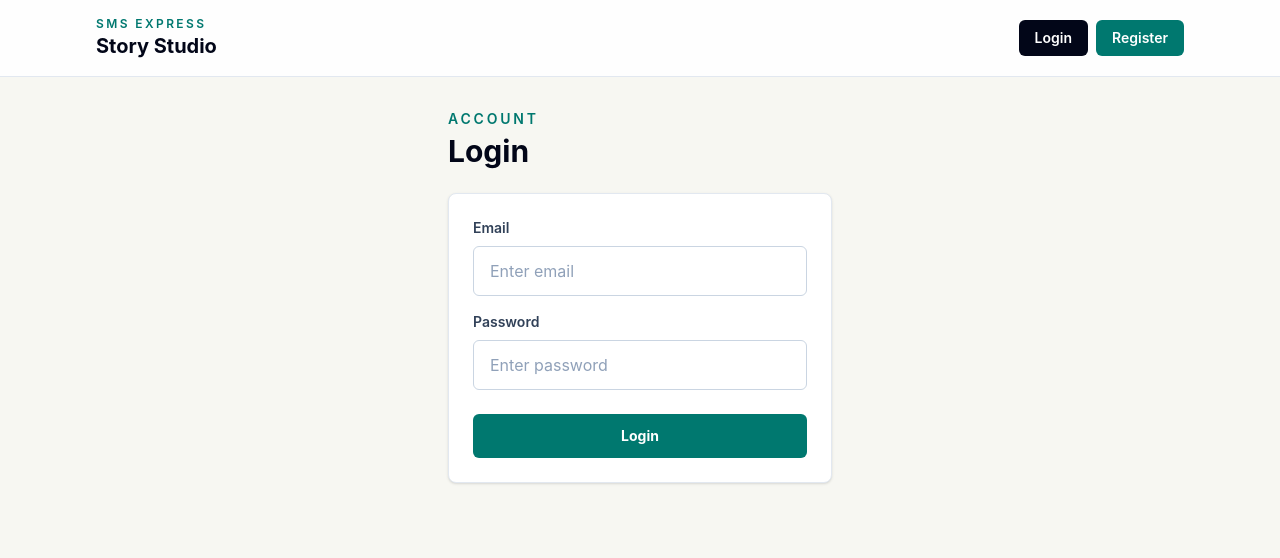
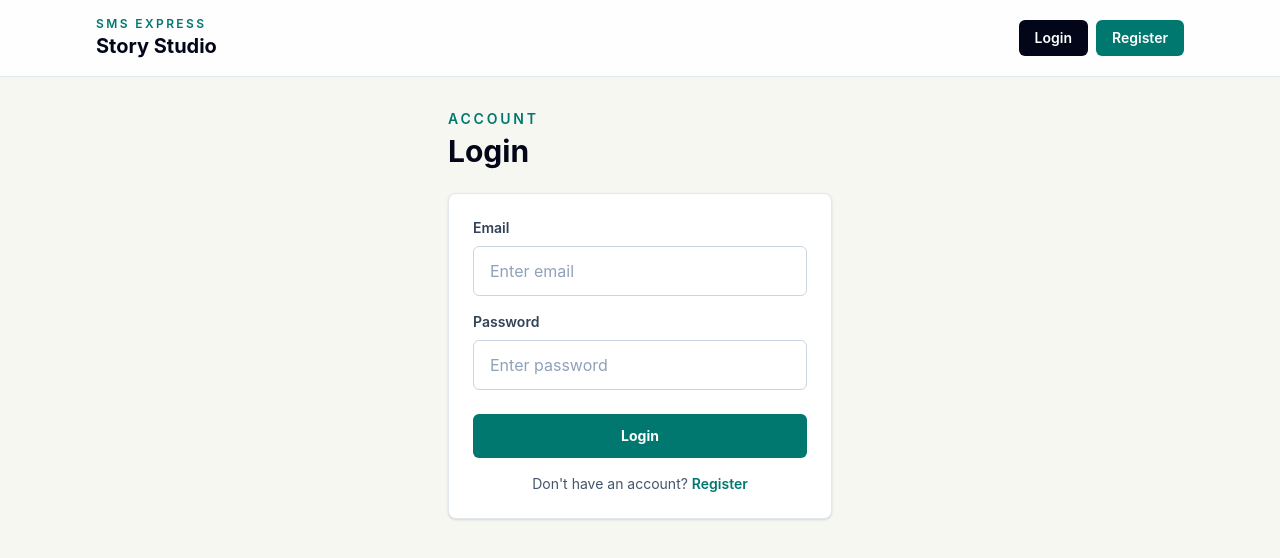
Before and after one commit to NKBelie/SMS-Express-App, a React (Vite) app: page /login in a window 1280 px wide. Shown: the top 558 px of the page. Built offline with nearby package versions, Linux system fonts and the light colour scheme.

Commit message:
add register linked to login page

```diff
--- a/src/pages/Login.jsx
+++ b/src/pages/Login.jsx
@@ -1,6 +1,6 @@
 import { useState } from 'react'
 import { useMutation } from '@tanstack/react-query'
-import { useNavigate } from 'react-router-dom'
+import { Link, useNavigate } from 'react-router-dom'
 import { loginUser } from '../services/authService'
 import { useAuth } from '../context/AuthContext'
 
@@ -87,6 +87,13 @@ function Login() {
         >
           {loginMutation.isPending ? 'Logging In...' : 'Login'}
         </button>
+
+        <p className="text-center text-sm text-slate-600">
+          Don&apos;t have an account?{' '}
+          <Link to="/register" className="font-semibold text-teal-700 hover:underline">
+            Register
+          </Link>
+        </p>
       </form>
     </div>
   )
```
